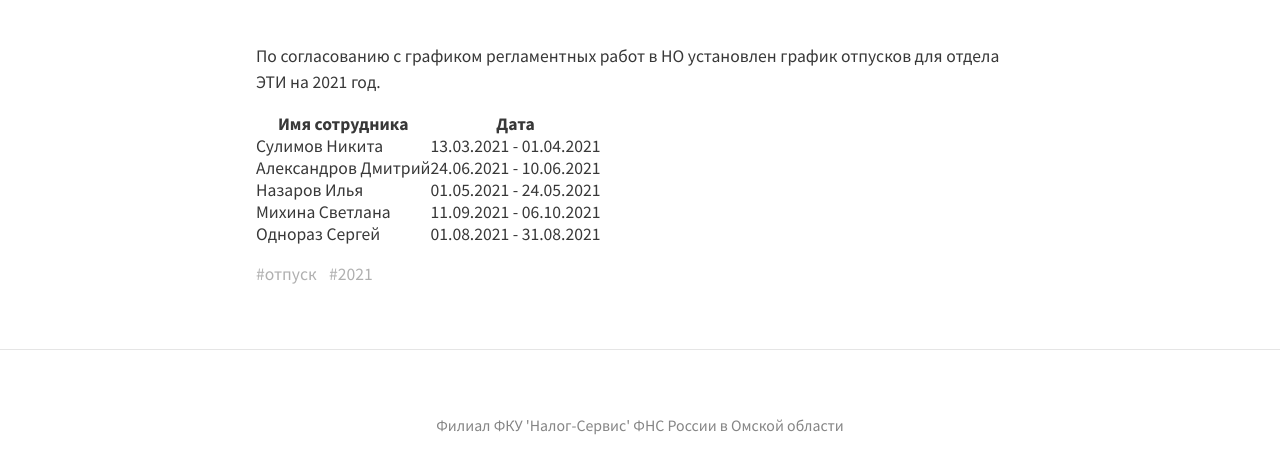
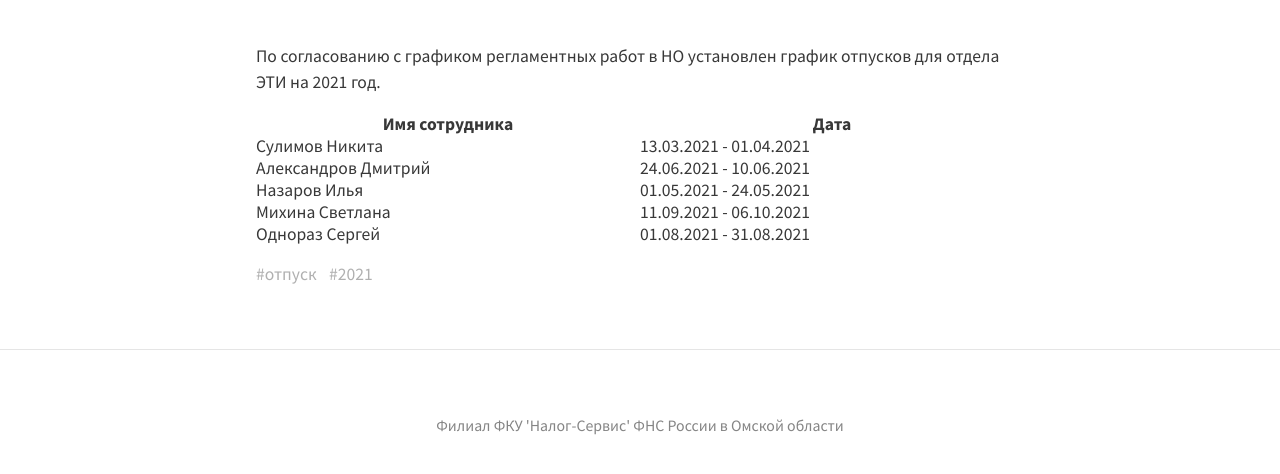
Before and after one commit to MrJazzman444/it, a plain HTML site: page 2020/12/13/new-holidays.html in a window 1280 px wide. Shown: the part 254-728 px from the top of the page. Drawn offline with nearby package versions, Linux system fonts and the light colour scheme.

Commit message:
Changes to css

```diff
--- a/assets/css/main.css
+++ b/assets/css/main.css
@@ -448,7 +448,10 @@ header h1 {
 
 table {
 	border-collapse: collapse;
-	border-spacing: 0
+	border-spacing: 0;
+	table-layout: fixed;
+	width: 100%;
+	word-wrap: break-word
 }
 
 td,
@@ -459,3 +462,7 @@ th {
 .gist table tbody tr td {
 	box-sizing: content-box
 }
+
+table {
+	margin: 1em 0
+}
```
